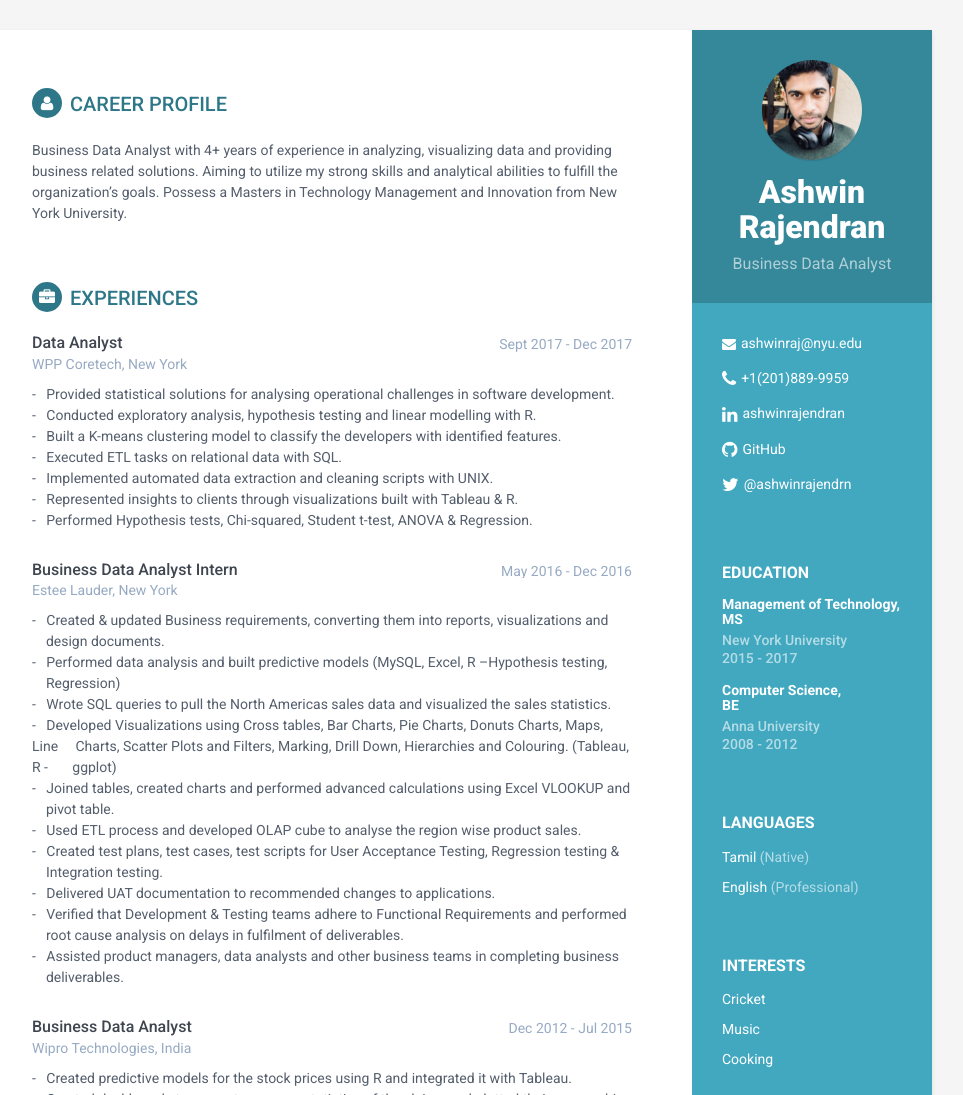
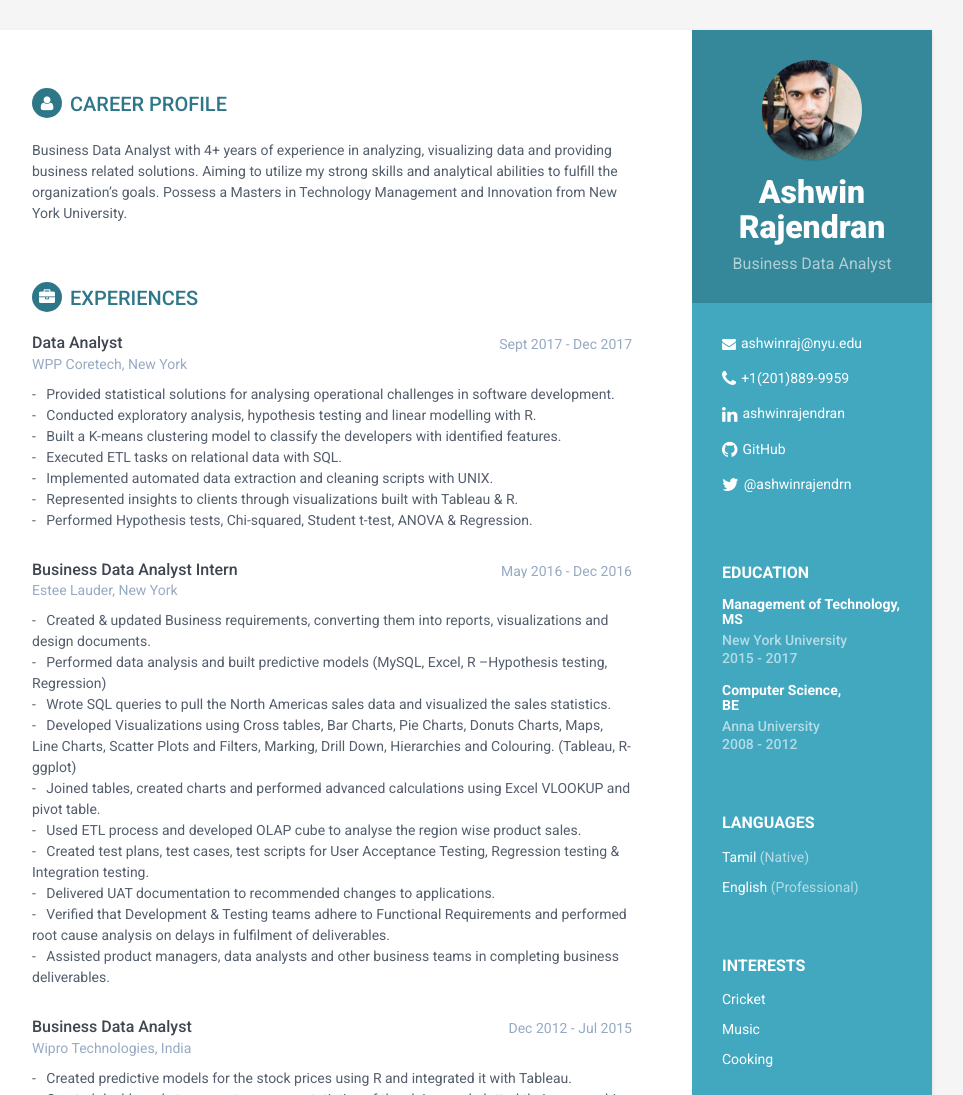
Before and after one commit to AshwinRajendran/Ashwin-CV, a Jekyll site: the page built from index.html, in a window 1280 px wide, cut to the strip 0-1095 px from the top of the page. Shown: the whole strip, without its empty margins (188-1151 px from the left). Built offline with Jekyll 4.4.1, drawn with Linux system fonts in a browser that asks for light colours; part of the change alters nothing that is shown.

Commit message:
Update experiences.yml

```diff
--- a/_data/experiences.yml
+++ b/_data/experiences.yml
@@ -19,38 +19,38 @@
   role: Business Data Analyst Intern
   time: May 2016 - Dec 2016
   company: Estee Lauder, New York
-  details: "-  &nbsp; Created & updated Business requirements, converting them into reports, visualizations and &nbsp; &nbsp; &nbsp; &nbsp; &nbsp; design documents.
+  details: "-  &nbsp; Created & updated Business requirements, converting them into reports, visualizations and design documents.
 	<br>
-	-  &nbsp; Performed data analysis and built predictive models (MySQL, Excel, R –Hypothesis testing, &nbsp; &nbsp; &nbsp; &nbsp; &nbsp; Regression)
+	-  &nbsp; Performed data analysis and built predictive models (MySQL, Excel, R –Hypothesis testing, Regression)
 	<br>
 	-  &nbsp; Wrote SQL queries to pull the North Americas sales data and visualized the sales statistics.
 	<br>
-	-  &nbsp; Developed Visualizations using Cross tables, Bar Charts, Pie Charts, Donuts Charts, Maps, Line &nbsp; &nbsp; Charts, Scatter Plots and Filters, Marking, Drill Down, Hierarchies and Colouring. (Tableau, R - &nbsp; &nbsp; &nbsp; ggplot)
+	-  &nbsp; Developed Visualizations using Cross tables, Bar Charts, Pie Charts, Donuts Charts, Maps, Line Charts, Scatter Plots and Filters, Marking, Drill Down, Hierarchies and Colouring. (Tableau, R-ggplot)
 	<br>
-	-  &nbsp; Joined tables, created charts and performed advanced calculations using Excel VLOOKUP and &nbsp; &nbsp; pivot table.
+	-  &nbsp; Joined tables, created charts and performed advanced calculations using Excel VLOOKUP and pivot table.
 	<br>
 	-  &nbsp; Used ETL process and developed OLAP cube to analyse the region wise product sales.
 	<br>
-	-  &nbsp; Created test plans, test cases, test scripts for User Acceptance Testing, Regression testing & &nbsp; &nbsp; &nbsp; Integration testing.
+	-  &nbsp; Created test plans, test cases, test scripts for User Acceptance Testing, Regression testing & Integration testing.
 	<br>
 	-  &nbsp; Delivered UAT documentation to recommended changes to applications.
 	<br>
-	-  &nbsp; Verified that Development & Testing teams adhere to Functional Requirements and performed &nbsp; &nbsp; root cause analysis on delays in fulfilment of deliverables.
+	-  &nbsp; Verified that Development & Testing teams adhere to Functional Requirements and performed root cause analysis on delays in fulfilment of deliverables.
 	<br>
-	-  &nbsp; Assisted product managers, data analysts and other business teams in completing business &nbsp; &nbsp; &nbsp; deliverables."
+	-  &nbsp; Assisted product managers, data analysts and other business teams in completing business deliverables."
 - experience:
   role: Business Data Analyst
   time: Dec 2012 - Jul 2015
   company: Wipro Technologies, India
   details: "-  &nbsp; Created predictive models for the stock prices using R and integrated it with Tableau.
   	<br>
-	-  &nbsp; Created dashboards to present summary statistics of the claims and plotted their geographic &nbsp;&nbsp;&nbsp;&nbsp; locations.
+	-  &nbsp; Created dashboards to present summary statistics of the claims and plotted their geographic locations.
 	<br>
 	-  &nbsp; Performed Statistical Analysis and presented the region-wise trends of the claims.
 	<br>
 	-  &nbsp; Connected Tableau server to publish dashboard to a central location for portal integration.
 	<br>
-	-  &nbsp; Designed and developed tables, utilized SQL queries to update new customers in the client &nbsp;&nbsp;&nbsp; &nbsp;&nbsp;&nbsp; database and manipulated information from Oracle.
+	-  &nbsp; Designed and developed tables, utilized SQL queries to update new customers in the client database and manipulated information from Oracle.
 	<br>
 	-  &nbsp; Implemented software development process based on Agile methodology.
 	<br>
```
